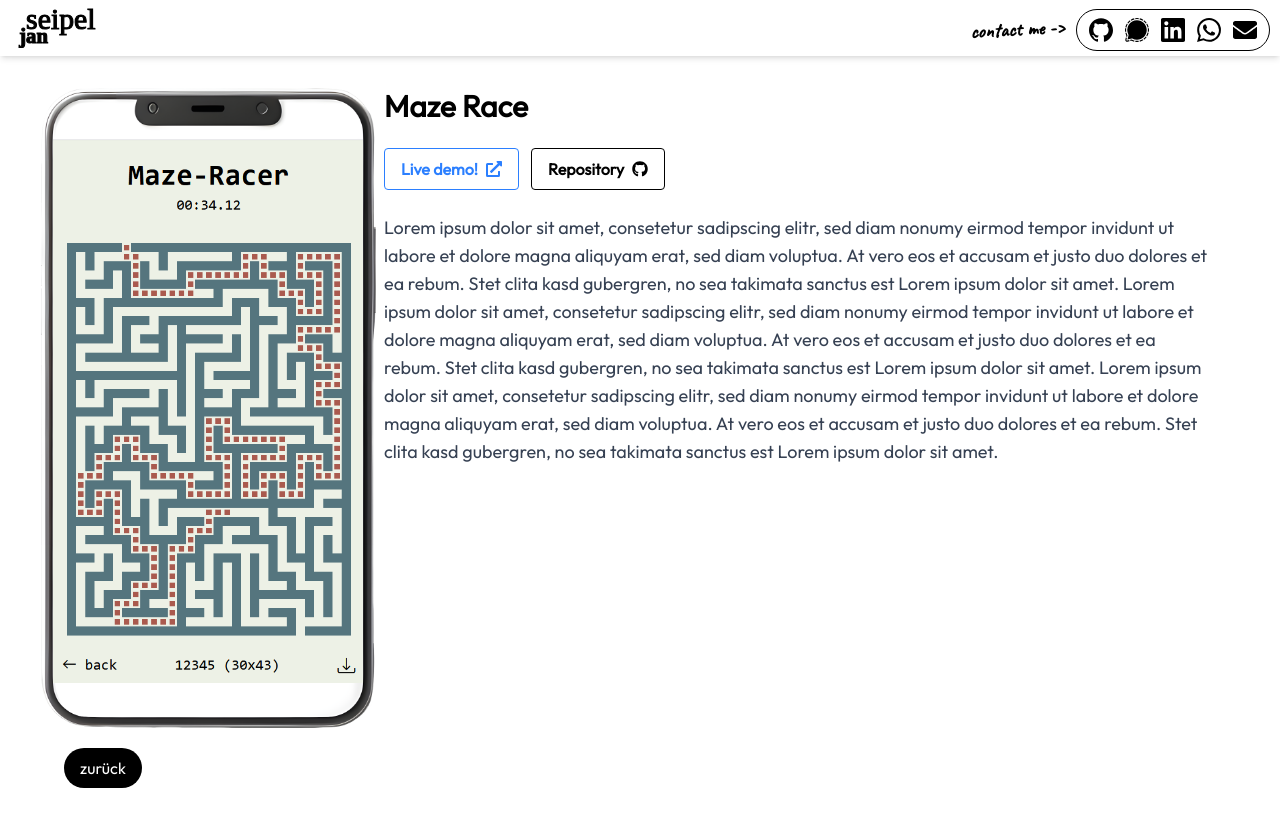
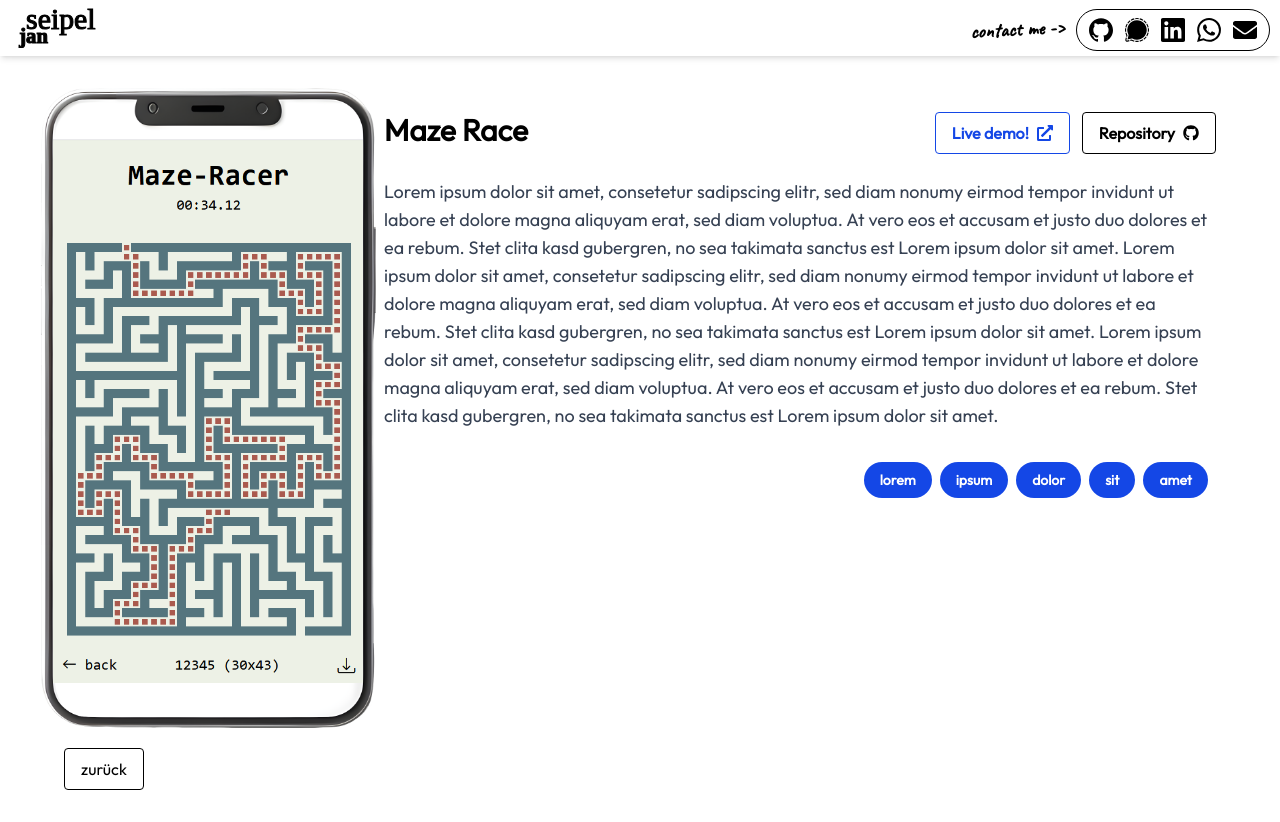
Before and after one commit to jaeniboy/showcase-page, a React (Vite) app in the folder showcase-page/: page /project1 in a window 1280 px wide. Built offline with nearby package versions, Linux system fonts and the light colour scheme.

Commit message:
added tags

```diff
--- a/showcase-page/src/App.jsx
+++ b/showcase-page/src/App.jsx
@@ -30,6 +30,7 @@ function App() {
               image={d.image}
               demoLink={d.demoLink}
               repoLink={d.repoLink}
+              tags={d.tags}
             />
           } />
         })}
--- a/showcase-page/src/Button.jsx
+++ b/showcase-page/src/Button.jsx
@@ -7,9 +7,10 @@ const Button = ({ backgroundColor, fontColor, children, onClick }) => {
         px-4 py-2
         ${backgroundColor}
         ${fontColor}
-        rounded-full
-        transition duration-300 ease-in-out
-        hover:opacity-80 hover:shadow-md
+        rounded
+        border-1
+        border-color-black
+        hover:bg-black hover:text-white
         focus:outline-none focus:ring-2 focus:ring-opacity-50
         cursor-pointer
       `}
--- a/showcase-page/src/ExternalLinkButtons.jsx
+++ b/showcase-page/src/ExternalLinkButtons.jsx
@@ -25,7 +25,7 @@ const DemoLink = ({ link }) => {
 const ExternalLinkButton = ({ link, color, text, icon: Icon }) => {
 
     const colorClasses = {
-        blue: 'hover:bg-blue-500 text-blue-500 border-blue-500',
+        blue: 'hover:bg-blue-700 text-blue-700 border-blue-700',
         black: 'hover:bg-black text-black border-black',
       }
 
--- a/showcase-page/src/ProjectPage.jsx
+++ b/showcase-page/src/ProjectPage.jsx
@@ -4,9 +4,10 @@ import Smartphone from "./assets/blank_smartphone_template_small.png"
 import Button from "./Button";
 import ContactSection from "./ContactSection";
 import { DemoLink, RepositoryLink } from "./ExternalLinkButtons";
-import Header from "./Header"
+import Header from "./Header";
+import { TagList } from "./Tags";
 
-function ProjectPage({ title, description, image, demoLink, repoLink }) {
+function ProjectPage({ title, description, image, demoLink, repoLink, tags }) {
   return (
     <>
       <Header></Header>
@@ -33,19 +34,23 @@ function ProjectPage({ title, description, image, demoLink, repoLink }) {
 
           {/* Titel und Beschreibung */}
           <div className="w-full md:w-1/2 lg:w-3/4">
-            <h1 className="text-3xl font-bold mb-4">{title}</h1>
-            <div className="my-6 flex space-x-3">
-              <DemoLink link={demoLink} />
-              <RepositoryLink link={repoLink} />
+            <div className="my-6 flex flex-wrap justify-between">
+              <h1 className="text-3xl font-bold">{title}</h1>
+              <div className="space-x-3">
+                <DemoLink link={demoLink} />
+                <RepositoryLink link={repoLink} />
+              </div>
             </div>
             <p className="text-lg text-gray-700">{description}</p>
+            <div className="mt-8 flex justify-end">
+              <TagList tags={tags} />
+            </div>
           </div>
         </div>
         <div className="mt-5">
           <Link to="/">
-            <Button backgroundColor="bg-black" fontColor="text-white">zurück</Button>
+            <Button backgroundColor="bg-white" fontColor="text-black">zurück</Button>
           </Link>
-
         </div>
       </div>
     </>
--- /dev/null
+++ b/showcase-page/src/Tags.jsx
@@ -0,0 +1,21 @@
+import React from 'react';
+
+const Tag = ({ text }) => {
+  return (
+    <span className="inline-block bg-blue-700 rounded-full px-4 py-2 text-sm font-semibold text-white mr-2 mb-2">
+      {text}
+    </span>
+  );
+};
+
+const TagList = ({ tags }) => {
+  return (
+    <div className="flex flex-wrap">
+      {tags.map((tag, index) => (
+        <Tag key={index} text={tag} />
+      ))}
+    </div>
+  );
+};
+
+export { Tag, TagList };
--- a/showcase-page/src/data/projects.js
+++ b/showcase-page/src/data/projects.js
@@ -7,7 +7,8 @@ export const projects = [
     demoLink: "https://jaeniboy.github.io/my-maze-mazer",
     repoLink: "https://www.github.com",
     image: "mazer_project.PNG",
-    teaserImage: "mazer_teaser_2.PNG"
+    teaserImage: "mazer_teaser_2.PNG",
+    tags: ["lorem","ipsum","dolor","sit","amet"]
   },
   {
     title: "Nonstop Destinations",
@@ -17,7 +18,8 @@ export const projects = [
     demoLink: "https://jaeniboy.github.io/nonstop-destinations",
     repoLink: "https://www.github.com",
     image: "destinations_project.PNG",
-    teaserImage: "destinations_teaser_3.png"
+    teaserImage: "destinations_teaser_3.png",
+    tags: ["consetur","sadipscing","elitr","sed","diam"]
   },
   {
     title: "Wiki Memo",
@@ -27,7 +29,8 @@ export const projects = [
     demoLink: "https://jaeniboy.github.io/wiki-memo",
     repoLink: "https://www.github.com",
     image: "memo_project.PNG",
-    teaserImage: "memo_teaser_2.PNG"
+    teaserImage: "memo_teaser_2.PNG",
+    tags: ["nonumy","eirmod","tempor","invidunt","ut","labore"]
   },
   // {
   //   title: "Projekt 4",
```
